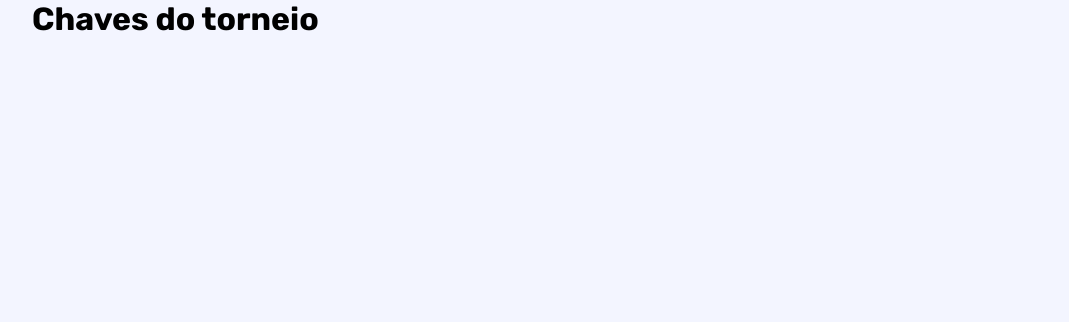
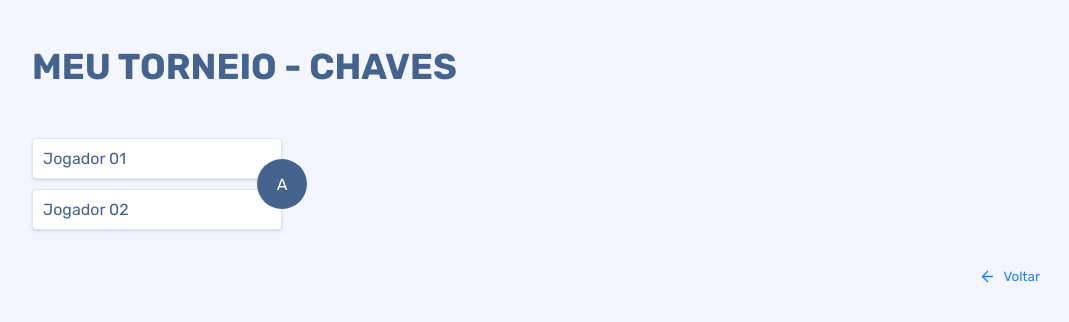
Before and after one commit to williamroger/appgame-react, a React (Create React App) app: page /keys in a window 1280 px wide. Shown: the top 322 px of the page, without its empty margins (96-1165 px from the left). Built offline with nearby package versions, Linux system fonts and the light colour scheme.

Commit message:
Initialized styles for Page Keys

```diff
--- a/src/pages/Dashboard/index.tsx
+++ b/src/pages/Dashboard/index.tsx
@@ -1,4 +1,5 @@
 import React, { useState } from 'react';
+import { Link } from 'react-router-dom';
 
 import { FiPlus, FiEdit, FiTrash, FiEye } from 'react-icons/fi';
 
@@ -116,10 +117,12 @@ const Dashboard: React.FC = () => {
           </ListItem>
         </List>
         <FooterList>
-          <Button size="large">
-            <FiEye size={17} />
-          Ver chaves
-        </Button>
+          <Link to="/keys">
+            <Button size="large">
+              <FiEye size={17} />
+              Ver chaves
+            </Button>
+          </Link>
         </FooterList>
       </Container>
 
--- a/src/pages/Keys/index.tsx
+++ b/src/pages/Keys/index.tsx
@@ -1,11 +1,43 @@
 import React from 'react';
+import { Link } from 'react-router-dom';
+import { FiArrowLeft } from 'react-icons/fi';
+import Button from '../../components/Button';
 
-import { Container } from './styles';
+import {
+  Container,
+  Title,
+  Content,
+  GroupKey,
+  TitleKey,
+  Key,
+  Footer
+} from './styles';
 
 const Keys: React.FC = () => {
   return (
     <Container>
-      <h1>Chaves do torneio</h1>
+      <Title>Meu Torneio - Chaves</Title>
+      <Content>
+        <GroupKey>
+          <TitleKey>
+            A
+          </TitleKey>
+          <Key>
+            Jogador 01
+          </Key>
+          <Key>
+            Jogador 02
+          </Key>
+        </GroupKey>
+      </Content>
+      <Footer>
+        <Link to="/">
+          <Button size="large" ghost={true}>
+            <FiArrowLeft size={17} />
+            Voltar
+          </Button>
+        </Link>
+      </Footer>
     </Container>
   );
 }
--- a/src/pages/Keys/styles.ts
+++ b/src/pages/Keys/styles.ts
@@ -1,3 +1,54 @@
 import styled from 'styled-components';
 
-export const Container = styled.div``;
+export const Container = styled.div`
+  padding: 45px 0;
+`;
+
+export const Title = styled.h1`
+  font-size: 36px;
+  text-transform: uppercase;
+  font-weight: 700;
+  color: #45638c;
+`;
+
+export const Content = styled.div`
+  margin-top: 50px;
+`;
+
+export const GroupKey = styled.div`
+  width: 250px;
+  position: relative;
+`;
+
+export const TitleKey = styled.div`
+  display: flex;
+  justify-content: center;
+  align-items: center;
+  width: 50px;
+  height: 50px;
+  background: #45638c;
+  border-radius: 50%;
+  color: #fff;
+  font-weight: 400;
+  position: absolute;
+  right: -25px;
+  top: 50%;
+  transform: translateY(-50%);
+`;
+
+export const Key = styled.div`
+  background: #fff;
+  color: #45638c;
+  font-weight: 400;
+  padding: 10px;
+  border-radius: 4px;
+  margin-bottom: 10px;
+  border: 1px solid #e0e7ef;
+  box-shadow: 0 1px 2px rgba(0, 0, 0, 0.07), 0 2px 4px rgba(0, 0, 0, 0.07);
+`;
+
+export const Footer = styled.div`
+  margin-top: 25px;
+  display: flex;
+  justify-content: flex-end;
+`;
--- a/src/styles/global-style.ts
+++ b/src/styles/global-style.ts
@@ -23,6 +23,10 @@ const GlobalStyle = createGlobalStyle`
     margin: 0 auto;
   }
 
+  a {
+    text-decoration: none;
+  }
+
   button {
     cursor: pointer;
   }
```
